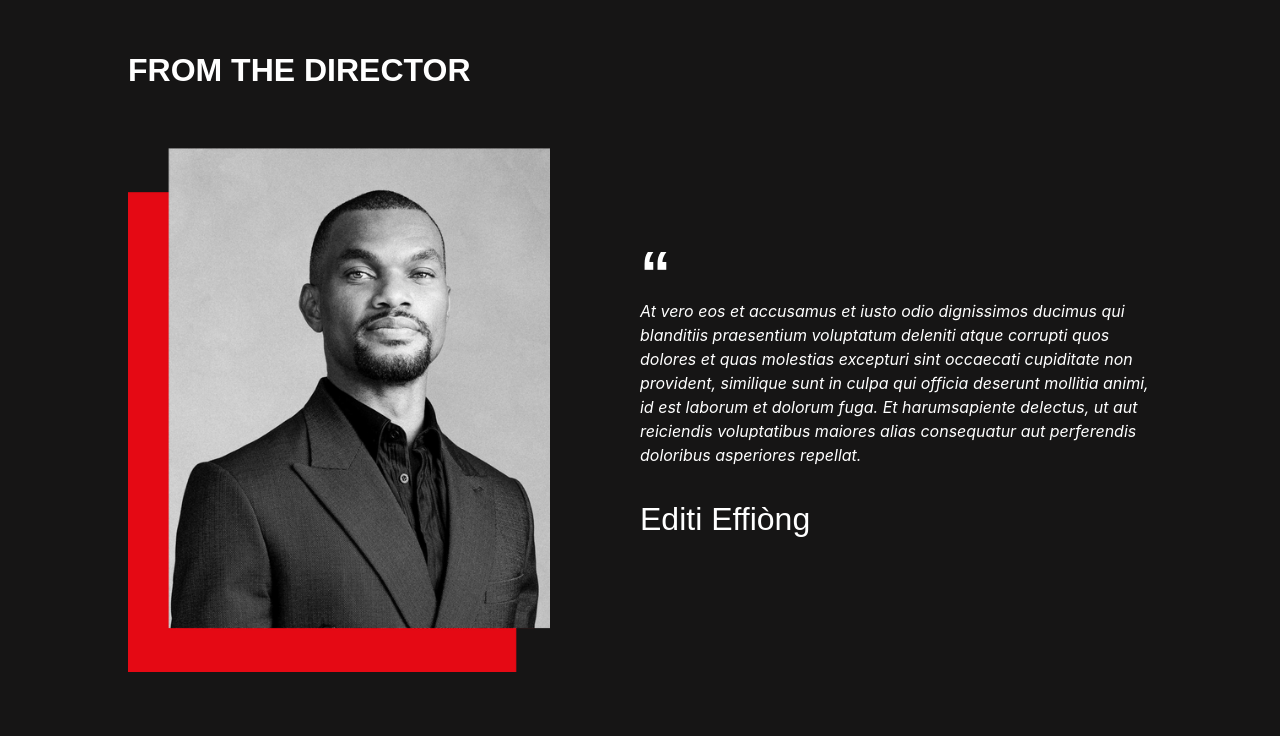
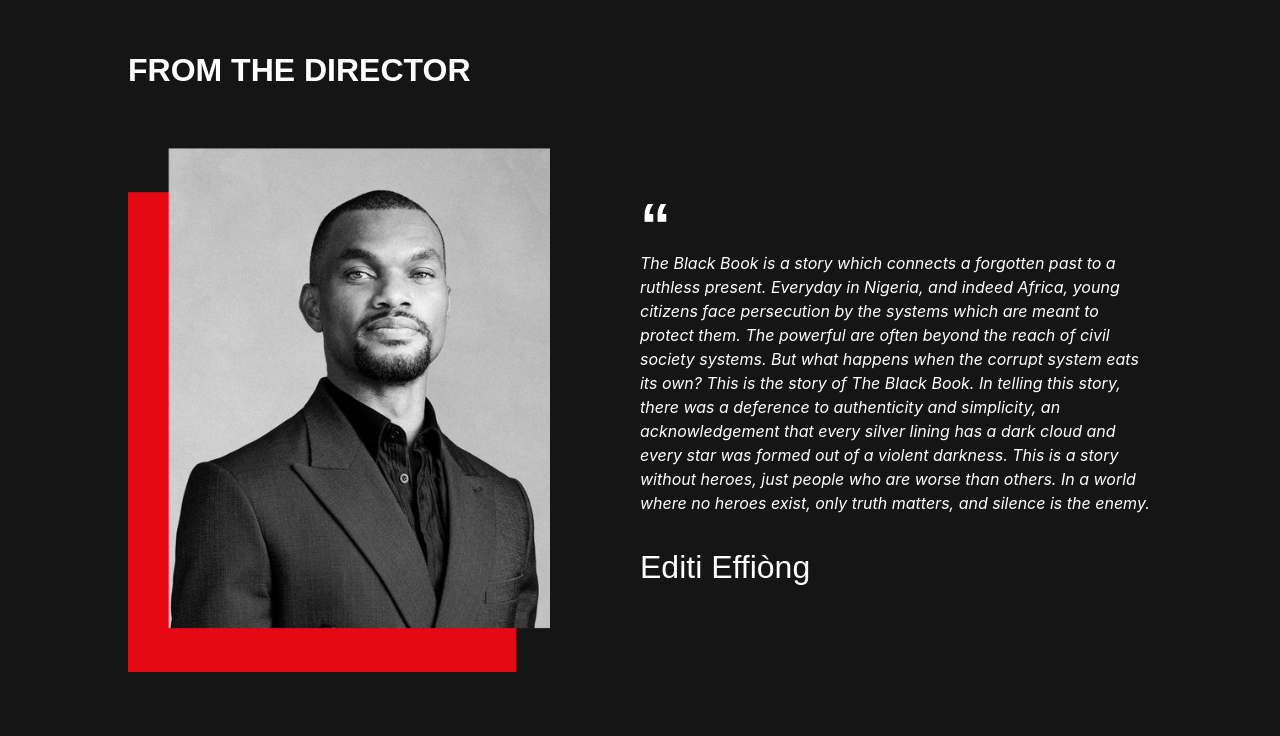
Before and after one commit to genios-uno/main-portfolio, a plain HTML site: page Blackbook/index.html in a window 1280 px wide. Shown: the part 2073-2809 px from the top of the page. Drawn offline with nearby package versions, Linux system fonts and the light colour scheme; a script that the page names is missing.

Commit message:
Director's Note Added

```diff
--- a/Blackbook/index.html
+++ b/Blackbook/index.html
@@ -190,7 +190,18 @@
         <div class="column-4 w-col w-col-6 w-col-medium-6 w-col-small-small-stack w-col-tiny-tiny-stack">
           <div class="frame-57">
             <div class="quote">“</div>
-            <div class="text-4">At vero eos et accusamus et iusto odio dignissimos ducimus qui blanditiis praesentium voluptatum deleniti atque corrupti quos dolores et quas molestias excepturi sint occaecati cupiditate non provident, similique sunt in culpa qui officia deserunt mollitia animi, id est laborum et dolorum fuga. Et harumsapiente delectus, ut aut reiciendis voluptatibus maiores alias consequatur aut perferendis doloribus asperiores repellat.</div>
+            <div class="text-4">The Black Book is a story which connects a forgotten past to a ruthless present.
+
+              Everyday in Nigeria, and indeed Africa, young citizens face persecution by the systems which are meant to protect them.
+
+              The powerful are often beyond the reach of civil society systems. But what happens when the corrupt system eats its own?
+
+              This is the story of The Black Book.
+
+              In telling this story, there was a deference to authenticity and simplicity, an acknowledgement that every silver lining has a dark cloud and every star was formed out of a violent darkness.
+
+              This is a story without heroes, just people who are worse than others. In a world where no heroes exist, only truth matters, and silence is the enemy.
+              </div>
             <div class="text-5">Editi Effiòng</div>
           </div>
         </div>
```
Also changed, not shown: 1 other file.
